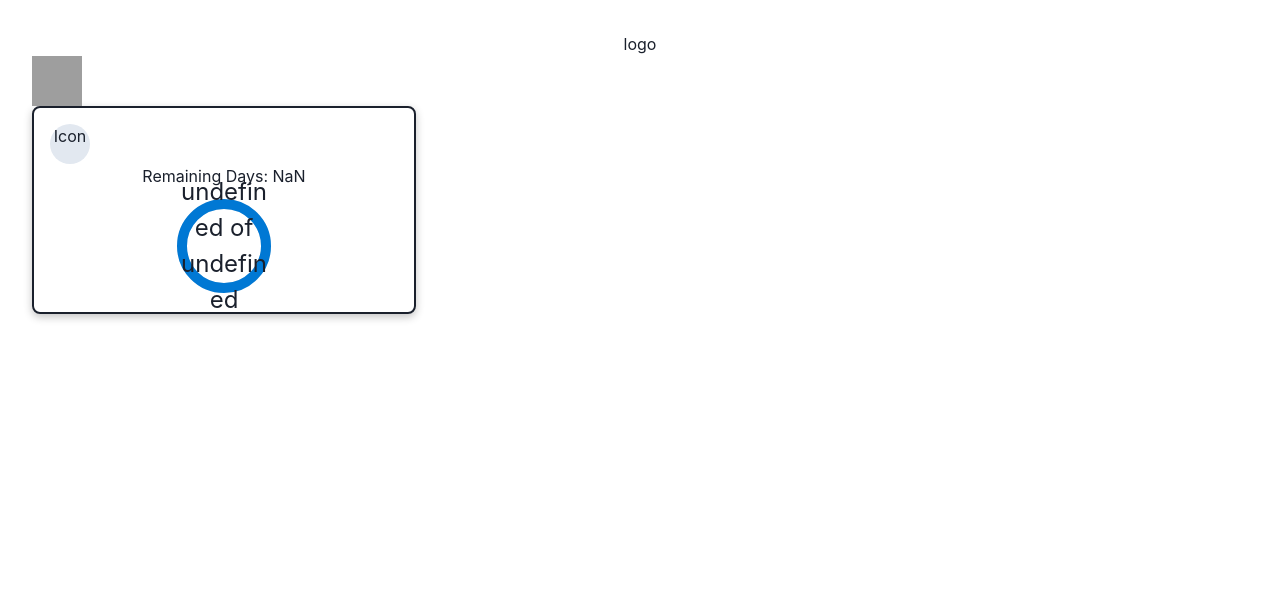
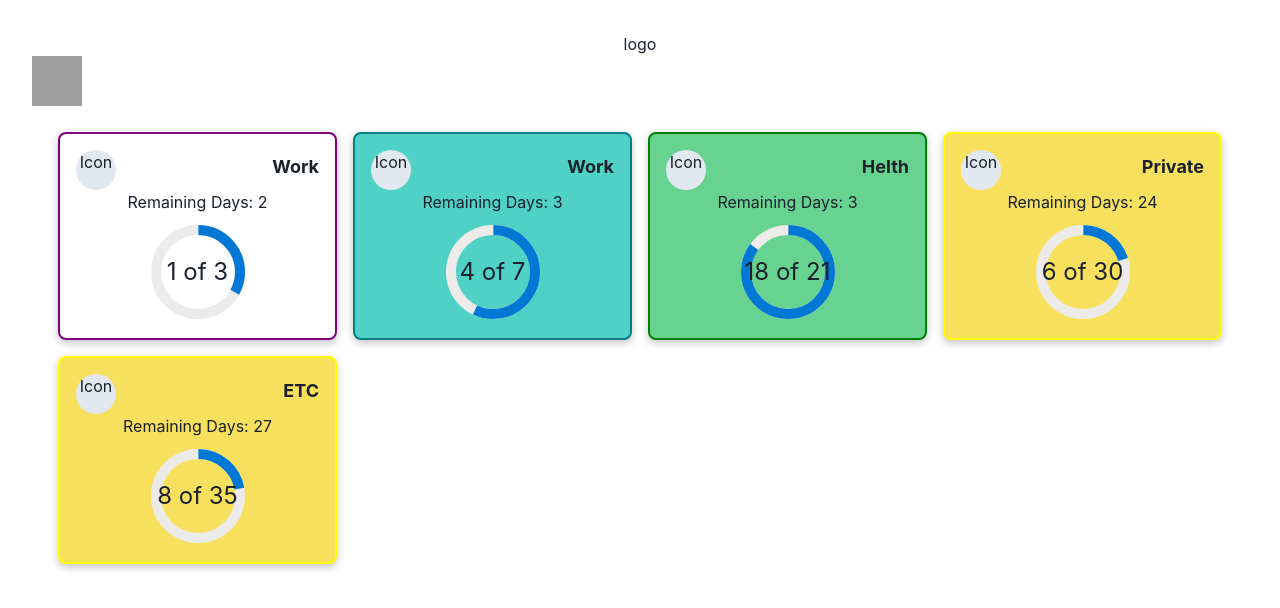
Before and after one commit to PatilJatin/habit-maker-frontend, a React (Vite) app in the folder habitMaker/: page / in a window 1280 px wide. Shown: the top 608 px of the page. Built offline with nearby package versions, Linux system fonts and the light colour scheme; grey boxes are pictures that could not be loaded.

Commit message:
Update Home.jsx

```diff
--- a/habitMaker/src/pages/Home.jsx
+++ b/habitMaker/src/pages/Home.jsx
@@ -1,17 +1,70 @@
 import React from "react";
 import GoalCart from "../components/GoalCart";
+import { Box, Grid } from "@chakra-ui/react";
 
 const Home = () => {
+  const Data = [
+    {
+      title: "Work",
+      completeDays: 1,
+      totalDays: 3,
+      compTask: 0,
+      totalTask: 4,
+    },
+    {
+      title: "Work",
+      completeDays: 4,
+      totalDays: 7,
+      compTask: 1,
+      totalTask: 4,
+    },
+    {
+      title: "Helth",
+      completeDays: 18,
+      totalDays: 21,
+      compTask: 2,
+      totalTask: 4,
+    },
+    {
+      title: "Private",
+      completeDays: 6,
+      totalDays: 30,
+      compTask: 3,
+      totalTask: 4,
+    },
+    {
+      title: "ETC",
+      completeDays: 8,
+      totalDays: 35,
+      compTask: 4,
+      totalTask: 4,
+    },
+  ];
+
   return (
-    <div className="max-w-[1320px] mx-auto grid">
-      <GoalCart />
-      {/* <GoalCart />
-      <GoalCart />
-      <GoalCart />
-      <GoalCart />
-      <GoalCart />
-      <GoalCart /> */}
-    </div>
+    <Box
+      m={"auto"}
+      padding={"10px"}
+      gap={"10px"}
+      justifyContent={"center"}
+      alignItems={"center"}
+    >
+      <Grid
+        templateColumns={{
+          lg: "repeat(4,1fr)",
+          md: "repeat(3,1fr)",
+          sm: "repeat(1,1fr)",
+          base: "repeat(1,1fr)",
+        }}
+        gridTemplateRows={"auto"}
+        gap={4}
+        p="4"
+      >
+        {Data.map((item, index) => (
+          <GoalCart key={index} {...item} />
+        ))}
+      </Grid>
+    </Box>
   );
 };
 
```
